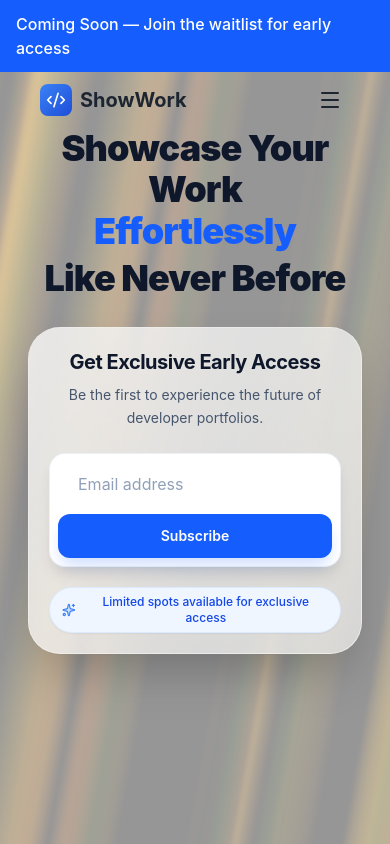
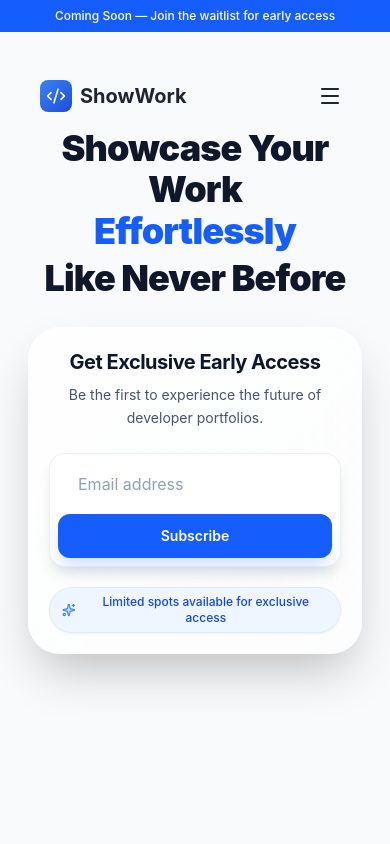
Before and after one commit to kanishksingh17/Showwork-waitinglist, a React (Vite) app: page / in a window 390 px wide. Shown: the top 844 px of the page. Built offline with nearby package versions, Linux system fonts and the light colour scheme.

Commit message:
Fix background, adjust navbar transparency/shape, and tweak hero spacing

```diff
--- a/src/components/ShowWorkLanding.tsx
+++ b/src/components/ShowWorkLanding.tsx
@@ -168,18 +168,18 @@ const ShowWorkLanding = () => {
 
     return (
         <div className="min-h-screen bg-transparent relative overflow-x-hidden">
-            {/* Aurora Background - Fixed to viewport */}
+            {/* Aurora Background - Absolute to cover full content height */}
             <AuroraBackground
                 showRadialGradient={false}
-                className="fixed inset-0 -z-10 h-screen w-full"
+                className="absolute inset-0 -z-10 h-full w-full"
             >
                 <div></div>
             </AuroraBackground>
 
             {/* Beta Launch Banner */}
             <div className="fixed top-0 left-0 right-0 z-30 bg-blue-600">
-                <div className="max-w-screen-xl mx-auto px-4 py-3 text-white sm:text-center md:px-8">
-                    <p className="font-medium">
+                <div className="max-w-screen-xl mx-auto px-4 py-2 text-white text-center md:px-8">
+                    <p className="font-medium text-xs md:text-base whitespace-nowrap overflow-hidden text-ellipsis">
                         Coming Soon — Join the waitlist for early access
                     </p>
                 </div>
@@ -188,13 +188,13 @@ const ShowWorkLanding = () => {
             {/* Navigation with Scroll Animation */}
             <header className="fixed z-40 w-full top-0">
                 <nav className={cn(
-                    "w-full transition-all duration-300 px-4 pt-[60px]",
-                    isScrolled ? "mt-0" : "mt-2"
+                    "w-full transition-all duration-300 px-4 pt-[48px]",
+                    isScrolled ? "mt-0" : "mt-4"
                 )}>
                     <div className={cn(
                         "mx-auto max-w-6xl px-6 transition-all duration-300 lg:px-12",
-                        isScrolled && "bg-background/80 max-w-4xl rounded-2xl backdrop-blur-lg px-5 shadow-lg",
-                        isMenuOpen && "bg-background/95 rounded-2xl shadow-xl"
+                        isScrolled && "bg-white/50 dark:bg-slate-900/50 max-w-4xl rounded-2xl backdrop-blur-xl px-6 py-2 shadow-xl mt-2",
+                        isMenuOpen && "bg-white/95 dark:bg-slate-900/95 rounded-2xl shadow-xl"
                     )}>
                         <div className="relative flex items-center justify-between gap-6 py-3 lg:py-4">
                             {/* Logo */}
@@ -275,7 +275,7 @@ const ShowWorkLanding = () => {
             </header>
 
             {/* Hero Content Section - Mobile-First */}
-            <div className="relative z-10 w-full flex flex-col items-center justify-center" style={{ paddingTop: 'clamp(8rem, 15vh, 13rem)', paddingBottom: 'clamp(3rem, 8vh, 4rem)' }}>
+            <div className="relative z-10 w-full flex flex-col items-center justify-center" style={{ paddingTop: 'clamp(8rem, 15vh, 12rem)', paddingBottom: 'clamp(1.5rem, 6vh, 3rem)' }}>
                 <div className="w-full" style={{ maxWidth: 'var(--container-max)', paddingInline: 'var(--container-padding)' }}>
                     <div className="text-center w-full mx-auto" style={{ marginBottom: 'var(--space-2xl)', maxWidth: '56rem' }}>
                         <h1 className="font-black text-slate-900 tracking-tight text-center" style={{
--- a/src/index.css
+++ b/src/index.css
@@ -79,12 +79,7 @@ body {
 /* Mobile-specific optimizations */
 @media (max-width: 768px) {
 
-  /* Reduce blur on mobile for better performance */
-  .blur-\[10px\],
-  .blur-\[6px\],
-  .blur-\[3px\] {
-    filter: blur(2px) !important;
-  }
+
 
   /* Optimize touch interactions */
   * {
```
